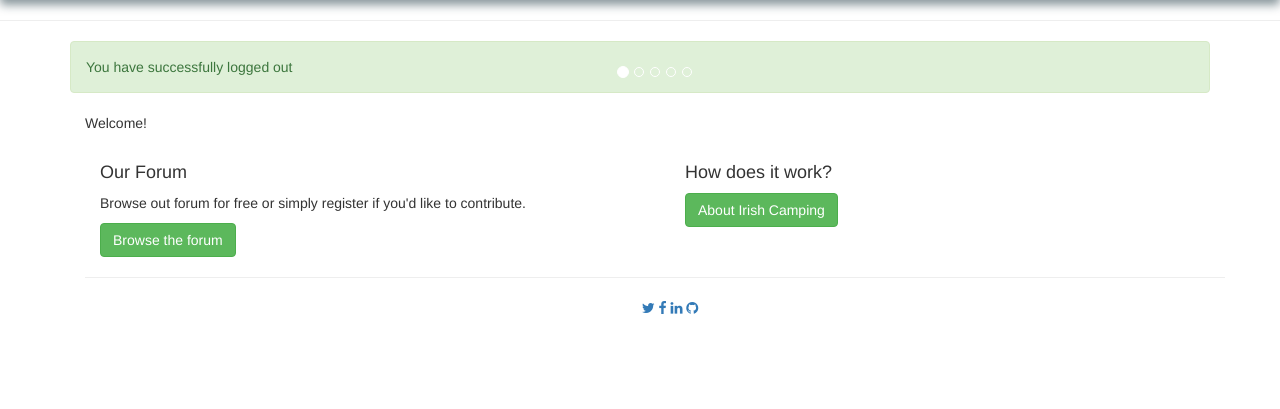
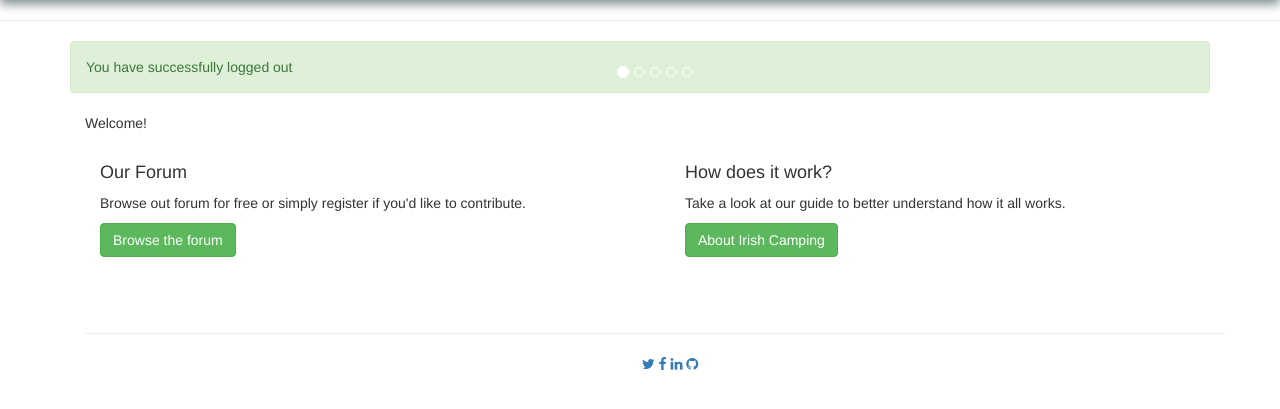
Before and after one commit to Aisling0/Irish_Camping_App, a Django app: page /logout/ in a window 1280 px wide. Shown: the part 60-469 px from the top of the page. Run offline with Django 3.2, Linux system fonts and the light colour scheme; some libraries are stand-ins or nearby versions; some web fonts are replaced; grey boxes are pictures that could not be loaded.

Commit message:
carousel_img

```diff
--- a/static/css/custom.css
+++ b/static/css/custom.css
@@ -44,3 +44,6 @@ footer {
     position:relative;
     bottom:0;
 }
+.card {
+    min-height: 150px;
+}
--- a/templates/index.html
+++ b/templates/index.html
@@ -82,10 +82,10 @@
                 </div>
             </div>
             <div class="col-lg-6">
-                <div class="card h-100">
+                <div class="card">
                     <h4 class="card-header">How does it work?</h4>
                     <div class="card-block">
-                        <p class="card-text"></p>
+                        <p class="card-text">Take a look at our guide to better understand how it all works.</p>
                     </div>
                     <div class="card-footer">
                         <a href="{% url 'about' %}" class="btn btn-success">About Irish Camping</a>
```
